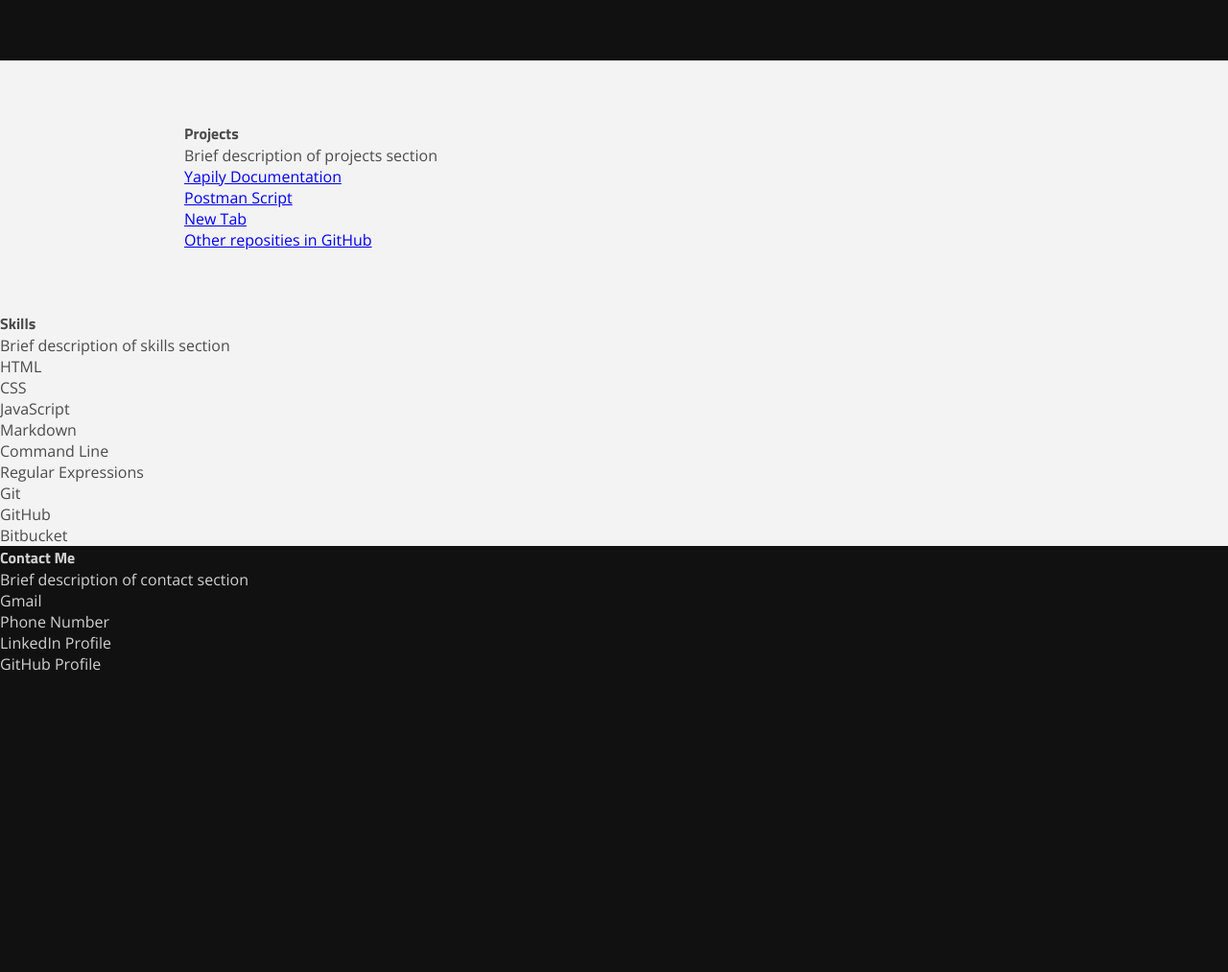
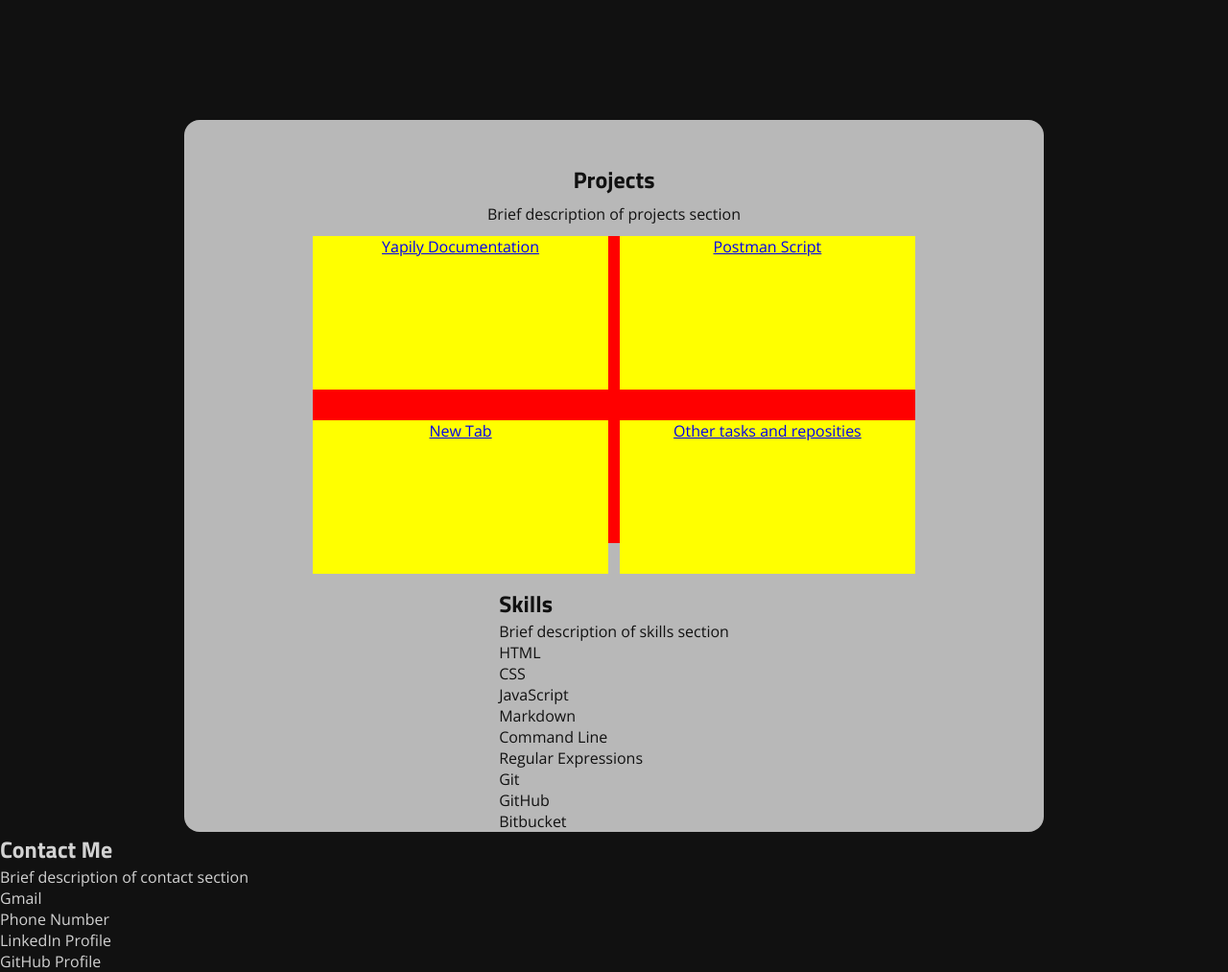
Before and after one commit to n-alonso/frontend_first-portfolio, a plain HTML site: page home.html in a window 1280 px wide. Shown: the part 1298-2311 px from the top of the page at 96% size. Before the commit the page ends 2001 px from the top, so only its background shows below. Drawn offline with nearby package versions, Linux system fonts and the light colour scheme.

Commit message:
worked on the layout for the projects section

```diff
--- a/home.css
+++ b/home.css
@@ -25,6 +25,10 @@ li {
 
 h1, h2 {
     font-family: 'Titillium Web', sans-serif;
+}
+
+h2 {
+    font-size: x-large;
 }
 
 
@@ -106,7 +110,6 @@ img+#wrap {
 }
 
 #wrap h2 {
-    font-size: x-large;
     margin-bottom: 1%;
 }
 
@@ -119,10 +122,38 @@ img+#wrap {
 /* Section */
 
 section {
-    background-color: #F3F3F3;
-    color: #4B4B4B;
+    background-color: #B8B8B8;
+    color: #111111;
+    width: 70%;
+    margin: 0 auto;
+    border-radius: 1rem;
+    display: flex;
+    flex-direction: column;
+    align-items: center;
 }
 
 #projects {
-    padding: 5% 15%;
+    padding: 5% 0;
+    text-align: center;
+    width: inherit;
 }
+
+#projects h2 {
+    margin-bottom: 1%;
+}
+
+#projects p {
+    margin-bottom: 2%;
+}
+
+#projects ul {
+    display: grid;
+    grid-template: 1fr 1fr / 1fr 1fr;
+    grid-gap: 10% 2%;
+    background-color: red;
+}
+
+#projects li {
+    background-color: yellow;
+    height: 10rem;
+}
--- a/home.html
+++ b/home.html
@@ -30,13 +30,14 @@
                 <img src="./assets/profile-picture.jpeg" alt="Picture of my self">
                 <div id="wrap">
                     <h2>Hi, I'm Nicolas. Nice to meet you.</h2>
+                    <br>
                     <p>
-                        Since beginning my journey in the tech world a few years ago, I've always loved the idea of programming. I am a very logical personal and programming just feels
+                        Since beginning my journey in the tech world a few years ago, I've always loved the idea of programming. I am a very logical person and programming just feels
                         natural to me.
-                        <br>
+                        <br><br>
                         I've worked as Technical Support, Technical Success Manager, and Implementation Engineer to gather both a good technical background and a good understanding of customer
-                        needs. I have extense experience helping others test, debug, and troubleshoot their code, but I also have some limited experience creating my own!
-                        <br>
+                        needs. I have extensive experience helping others test, debug, and troubleshoot their code, but I also have some limited experience creating my own!
+                        <br><br>
                         I am a very driven and proactive person, quietly confident, naturally curious, and perpetually working on improving my self, knowledge, and skills.
                     </p>
                 </div>
@@ -50,7 +51,7 @@
                     <li><a href="./project1.html">Yapily Documentation</a></li>
                     <li><a href="./project1">Postman Script</a></li>
                     <li><a href="./project2">New Tab</a></li>
-                    <li><a href="./project3">Other reposities in GitHub</a></li>
+                    <li><a href="./project3">Other tasks and reposities</a></li>
                 </ul>
             </article>
             <article id="skills">
```
